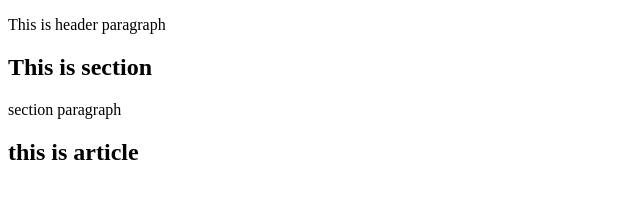
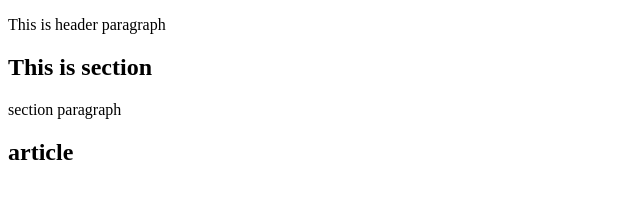
Before and after one commit to aasit96/HTML-CSE11, a plain HTML site: page sementic.html in a window 1280 px wide. Shown: the whole page, without its empty margins (0-640 px from the left). Drawn offline with Linux system fonts and the light colour scheme.

Commit message:
change heading

```diff
--- a/sementic.html
+++ b/sementic.html
@@ -12,7 +12,7 @@
     <main>
     <section><h2>This is section</h2>
     <p>section paragraph</p></section>
-    <article><h2>this is article</h2></article>
+    <article><h2>article</h2></article>
     <aside></aside>
     </main>
 
```
